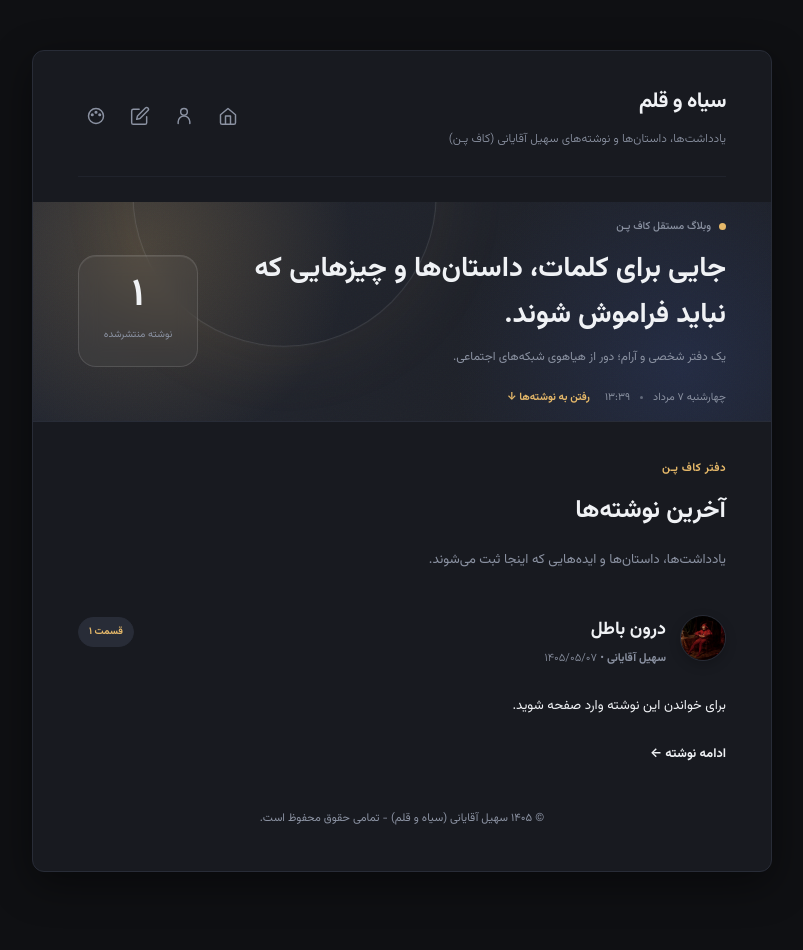
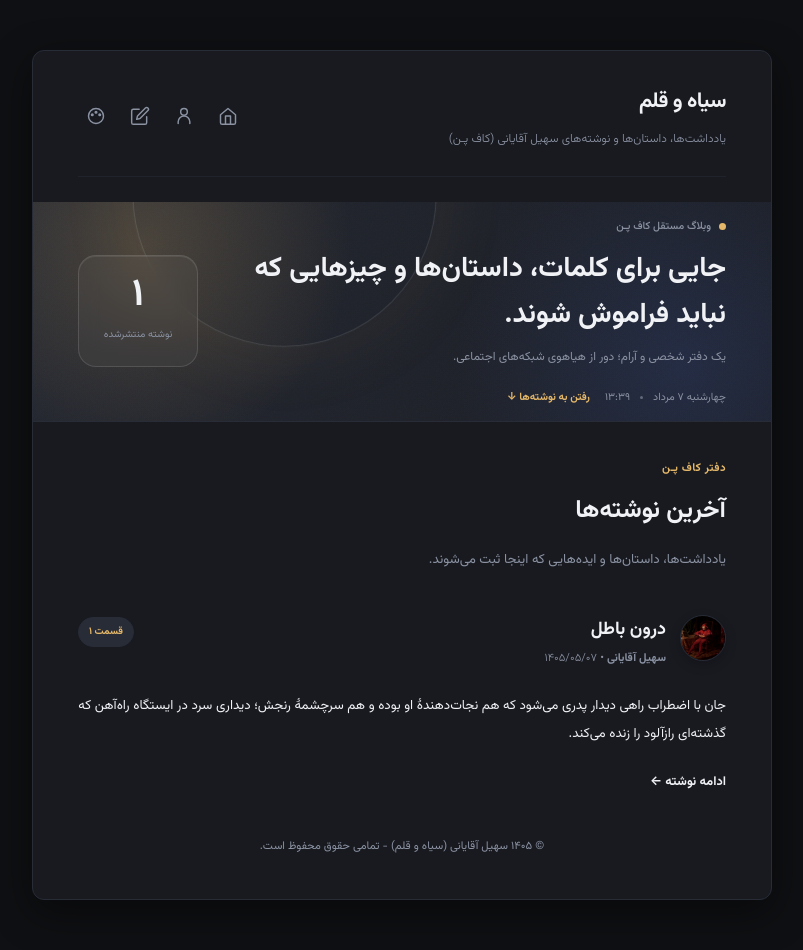
Before and after one commit to Soheil-Aghayani/Coffpen, a Jekyll site: the page index.html, which Jekyll copies as it is, in a window 1280 px wide. Shown: the whole page, without its empty margins (238-1041 px from the left). Built offline with Jekyll 4.4.1, drawn with Linux system fonts in a browser that asks for light colours; before the commit the page ends 922 px from its top, so only the background shows below that.

Commit message:
Fix update v1.0.14

```diff
--- a/posts/posts-data.js
+++ b/posts/posts-data.js
@@ -4,7 +4,7 @@ window.COFFPEN_POSTS = Object.freeze([
     "title": "درون باطل",
     "url": "posts/%D8%AF%D8%B1%D9%88%D9%86-%D8%A8%D8%A7%D8%B7%D9%84-%D9%82%D8%B3%D9%85%D8%AA-%DB%B1.html",
     "filename": "درون-باطل-قسمت-۱.html",
-    "description": "برای خواندن این نوشته وارد صفحه شوید.",
+    "description": "جان با اضطراب راهی دیدار پدری می‌شود که هم نجات‌دهندهٔ او بوده و هم سرچشمهٔ رنجش؛ دیداری سرد در ایستگاه راه‌آهن که گذشته‌ای رازآلود را زنده می‌کند.",
     "author": "سهیل آقایانی",
     "series": "درون باطل",
     "episode": "1",
--- a/posts/درون-باطل-قسمت-۱.html
+++ b/posts/درون-باطل-قسمت-۱.html
@@ -3,6 +3,7 @@
 <head>
     <meta charset="utf-8">
     <meta name="viewport" content="width=device-width, initial-scale=1">
+    <meta name="description" content="جان با اضطراب راهی دیدار پدری می‌شود که هم نجات‌دهندهٔ او بوده و هم سرچشمهٔ رنجش؛ دیداری سرد در ایستگاه راه‌آهن که گذشته‌ای رازآلود را زنده می‌کند.">
     <title>درون باطل | سیاه و قلم</title>
     <link rel="preconnect" href="https://fonts.googleapis.com">
     <link rel="preconnect" href="https://fonts.gstatic.com" crossorigin>
```
